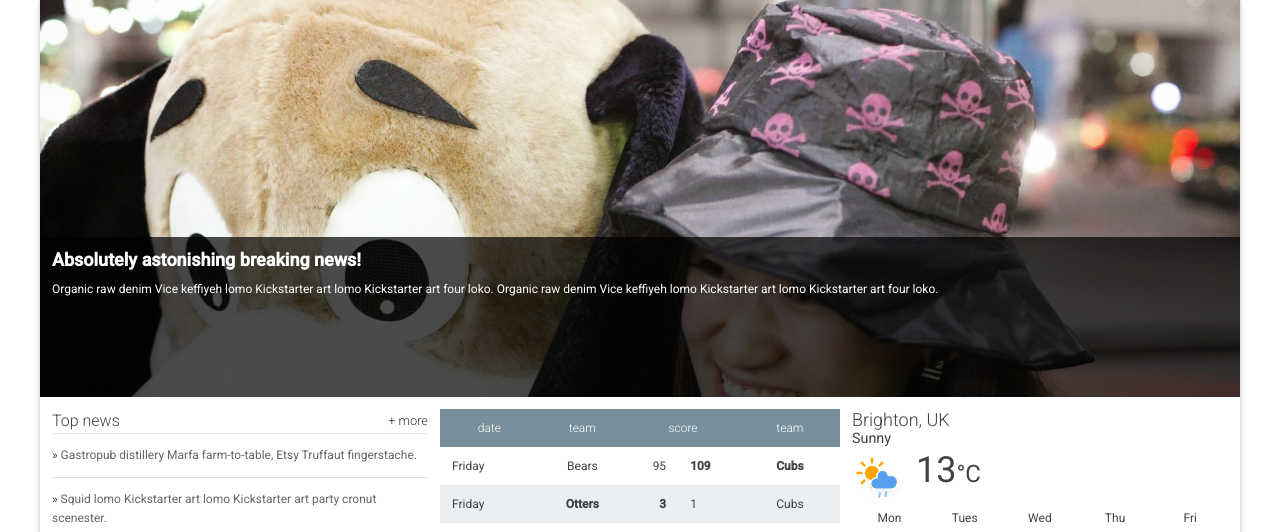
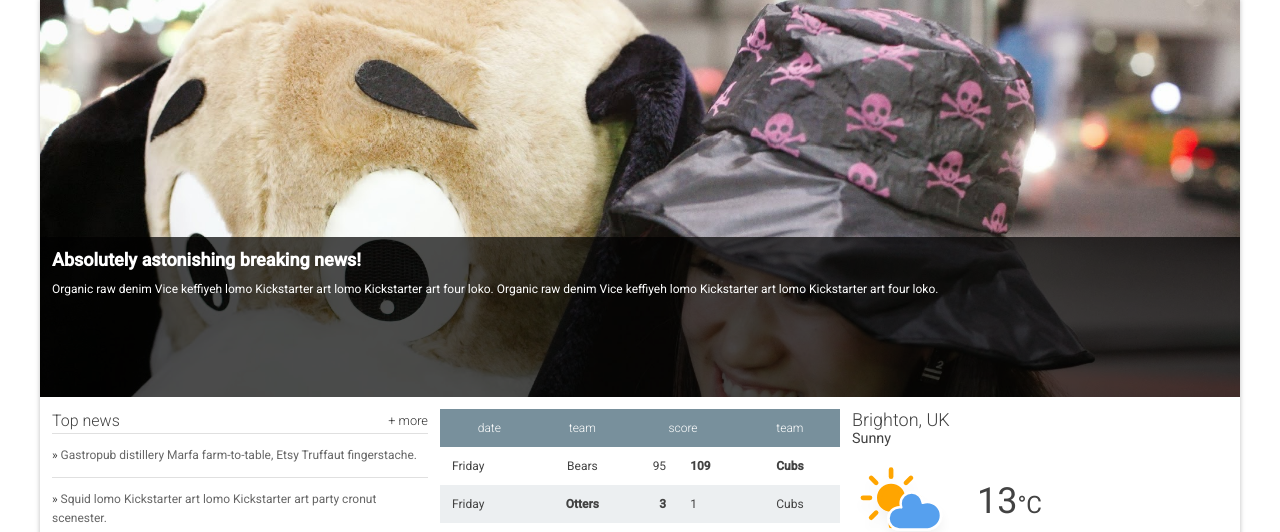
Before and after one commit to julianjohannesen/BrightonTimes, a plain HTML site: page index.html in a window 1280 px wide. Shown: the part 180-712 px from the top of the page. Drawn offline with Linux system fonts and the light colour scheme.

Commit message:
Increase size of today's weather icon by adjusting style property on element

```diff
--- a/index.html
+++ b/index.html
@@ -119,7 +119,7 @@
           <span class="weather__location">Brighton, UK</span>
           <span class="weather__desc">Sunny</span>
           <span class="weather__today">
-          <img class="weather__today__image" src="images/static/partlycloudyshowers.svg" alt="icon of a partially sunny day"><span class="weather__today__temp">13</span><span class="weather__today__deg">&deg;C</span>
+          <img class="weather__today__image" src="images/static/partlycloudyshowers.svg" alt="icon of a partially sunny day" style="width:125px;"><span class="weather__today__temp">13</span><span class="weather__today__deg">&deg;C</span>
           </span>
           <ul class="weather__next">
             <li class="weather__next__item">
```
